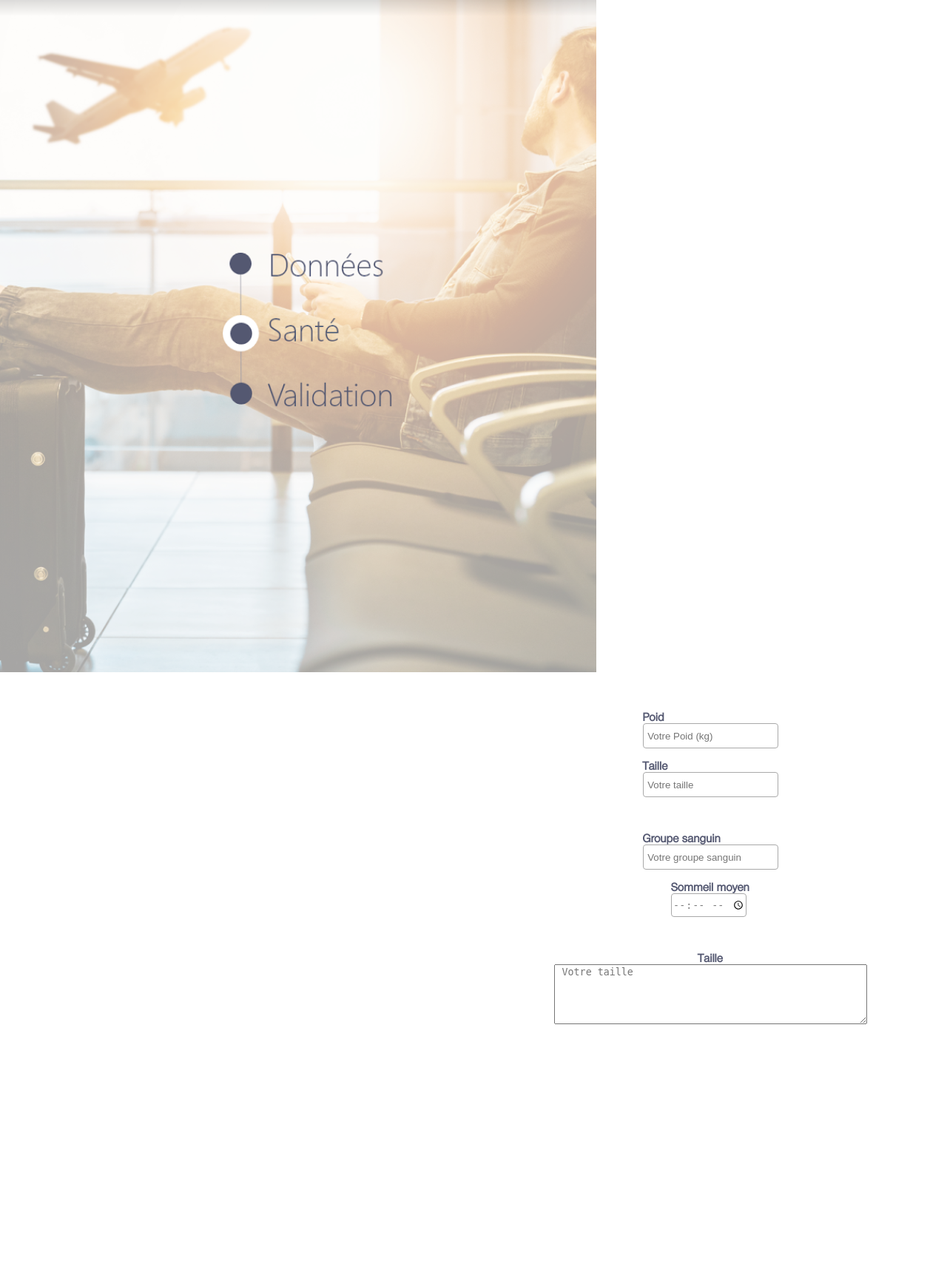
After one commit to bleubidon/APP-G3A, a PHP site: page /Creation_profil2.php in a window 1280 px wide. The commit adds this page. Shown: the whole page at 74% size. Run offline with PHP 8.4, Linux system fonts and the light colour scheme.

Commit message:
creation page profile 2

```diff
--- /dev/null
+++ b/Creation_profil2.php
@@ -0,0 +1,70 @@
+<!DOCTYPE html>
+<html lang="en">
+<head>
+    <meta charset="UTF-8">
+    <link rel="Stylesheet" href="Stylesheet_Login.css" />
+    <title>Captest</title>
+</head>
+<body>
+
+<section id="sec1">
+    <img id="imgCreaProfil2" src="images/creaProfil2.png">
+</section>
+<section id="sec2">
+    <br><br>
+    <div1>
+        <form action="Page1.php" method="post">
+            <p>
+                <div4>
+                    <label for="Poid">Poid</label>
+                    <br>
+                    <input type="text" name="poid" id="poid" placeholder=" Votre Poid (kg)" size="20"/>
+                </div4>
+            </p>
+        </form>
+
+        <form action="Page1.php" method="post">
+            <p>
+                <div4>
+                    <label for="mail">Taille</label>
+                    <br>
+                    <input type="text" name="taille" id="taille" placeholder=" Votre taille" size="20"/>
+                </div4>
+            </p>
+        </form>
+        <br>
+
+        <form action="Page1.php" method="post">
+            <p>
+                <div5>
+                    <label for="mail">Groupe sanguin</label>
+                    <br>
+                    <input type="text" name="gsang" id="gsang" placeholder=" Votre groupe sanguin" size="20"/>
+                </div5>
+            </p>
+        </form>
+
+        <form action="Page1.php" method="post">
+            <p>
+                <div5>
+                    <label for="mail">Sommeil moyen</label>
+                    <br>
+                    <input type="time" name="sommeil" id="duréeSommeil" placeholder=" " size="35"/>
+                </div5>
+            </p>
+        </form>
+        <br>
+
+        <form action="Page1.php" method="post">
+            <p>
+                <div6>
+                    <label for="mail">Taille</label>
+                    <br>
+                    <textarea name="taille" id="taille" placeholder=" Votre taille" rows="5" cols="50"></textarea>
+                </div6>
+            </p>
+        </form>
+    </div1>
+</section>
+
+</body>
--- a/Page_de_connexion.php
+++ b/Page_de_connexion.php
@@ -8,7 +8,9 @@
 <body>
 
 <section id="sec1">
-    <img id="imgPageDeCo" src="images/imgPageDeCo.png"></section>
+    <img id="imgPageDeCo" src="images/imgPageDeCo.png">
+</section>
+
 <section id="sec2">
     <br><br>
     <div1>
--- a/Stylesheet_Login.css
+++ b/Stylesheet_Login.css
@@ -46,6 +46,7 @@ div2 { text-align: center; width: 100%;}
 div3 { float: right; width: 7%;}
 div2 , div3 { display: inline-block; float: bottom;}
 div4 {text-align: left; display: inline-block;}
+div5 {text-align: left; display: inline-block;}
 #divRet{ text-align: center; width: 100%; float: bottom;}
 
 #container { vertical-align: center; display: inline-block;}
```
Also changed, not shown: images/creaProfil2.png (added).
